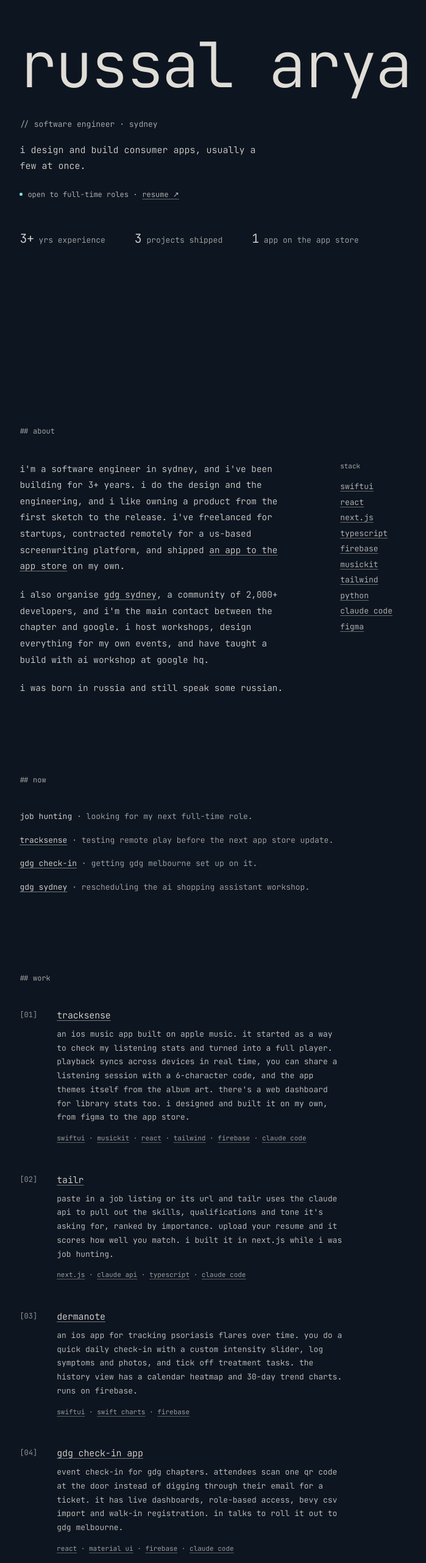
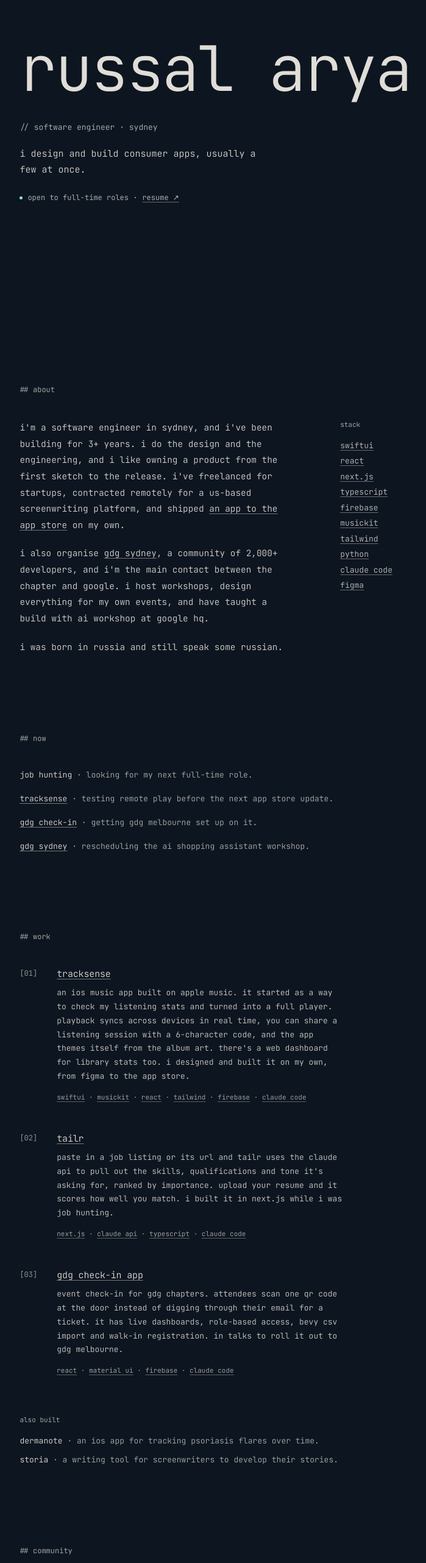
Before and after one commit to rarya618/portfolio, a React (Vite) app: page / in a window 1280 px wide. Shown: the part 234-2797 px from the top of the page at 61% size, without its empty margins (70-769 px from the left). Built offline with nearby package versions, Linux system fonts and the light colour scheme.

Commit message:
Center hero in the visible viewport

```diff
--- a/src/components/Hero.tsx
+++ b/src/components/Hero.tsx
@@ -5,7 +5,8 @@ export default function Hero() {
     <section
       style={{
         padding: '0 8vw',
-        minHeight: '100vh',
+        // Fill the screen below the sticky nav so the content centres in what's visible
+        minHeight: 'calc(100svh - var(--nav-h))',
         display: 'flex',
         flexDirection: 'column',
         justifyContent: 'center',
@@ -31,24 +32,11 @@ export default function Hero() {
         i design and build consumer apps, usually a few at once.
       </p>
 
-      <div style={{ display: 'flex', alignItems: 'center', gap: '0.5rem', marginBottom: '3rem', fontSize: '0.75rem' }}>
+      <div style={{ display: 'flex', alignItems: 'center', gap: '0.5rem', fontSize: '0.75rem' }}>
         <span style={{ width: '5px', height: '5px', borderRadius: '50%', background: 'var(--light)', flexShrink: 0 }} />
         <span style={{ opacity: 0.85 }}>open to full-time roles ·</span>
         <a href={CONTACT.resume} target="_blank" rel="noreferrer" className="prose-link" style={{ opacity: 0.85 }}>resume ↗</a>
       </div>
-
-      <div className="hero-stats" style={{ display: 'flex', gap: '3rem' }}>
-        {[
-          { value: '3+', label: 'yrs experience' },
-          { value: '3', label: 'projects shipped' },
-          { value: '1', label: 'app on the app store' },
-        ].map((stat) => (
-          <div key={stat.label}>
-            <span style={{ fontSize: '1.25rem', letterSpacing: '-0.02em', opacity: 1 }}>{stat.value}</span>
-            <span style={{ fontSize: '0.8125rem', opacity: 0.75, marginLeft: '0.5rem' }}>{stat.label}</span>
-          </div>
-        ))}
-      </div>
     </section>
   );
 }
--- a/src/components/Nav.tsx
+++ b/src/components/Nav.tsx
@@ -36,7 +36,8 @@ export default function Nav() {
           display: 'flex',
           justifyContent: 'space-between',
           alignItems: 'center',
-          padding: '1.5rem 8vw',
+          height: 'var(--nav-h)',
+          padding: '0 8vw',
         }}
       >
         <Link to="/" style={{ fontSize: '0.8125rem', opacity: 1 }}>
--- a/src/components/Work.tsx
+++ b/src/components/Work.tsx
@@ -1,5 +1,9 @@
 import { Link } from 'react-router-dom';
 import { PROJECTS, TECH_URLS } from '../data';
+
+// Projects with a full case study lead; the rest go in a short list underneath
+const featured = PROJECTS.filter(p => p.process);
+const other = PROJECTS.filter(p => !p.process);
 
 export default function Work() {
   return (
@@ -9,7 +13,7 @@ export default function Work() {
       </p>
 
       <div style={{ display: 'flex', flexDirection: 'column', gap: '3rem' }}>
-        {PROJECTS.map((project, i) => (
+        {featured.map((project, i) => (
           <div key={project.id} className="work-row" style={{ display: 'flex', gap: '2rem' }}>
             <span style={{ fontSize: '0.75rem', opacity: 0.7, paddingTop: '0.125rem', flexShrink: 0 }}>
               [{String(i + 1).padStart(2, '0')}]
@@ -51,6 +55,20 @@ export default function Work() {
           </div>
         ))}
       </div>
+
+      {other.length > 0 && (
+        <div style={{ marginTop: '4rem' }}>
+          <p style={{ fontSize: '0.6875rem', opacity: 0.8, marginBottom: '1rem' }}>also built</p>
+          <div style={{ display: 'flex', flexDirection: 'column', gap: '0.5rem' }}>
+            {other.map((project) => (
+              <p key={project.id} style={{ fontSize: '0.8125rem', lineHeight: 1.75 }}>
+                {project.name.toLowerCase()}
+                <span style={{ opacity: 0.75 }}> · {project.tagline}</span>
+              </p>
+            ))}
+          </div>
+        </div>
+      )}
     </section>
   );
 }
--- a/src/data.ts
+++ b/src/data.ts
@@ -91,6 +91,7 @@ export const PROJECTS: Project[] = [
     id: 3,
     slug: 'dermanote',
     name: 'DermaNote',
+    tagline: 'an ios app for tracking psoriasis flares over time.',
     description:
       'An iOS app for tracking psoriasis flares over time. You do a quick daily check-in with a custom intensity slider, log symptoms and photos, and tick off treatment tasks. The history view has a calendar heatmap and 30-day trend charts. Runs on Firebase.',
     mode: 'Design + Engineering',
@@ -144,6 +145,7 @@ export const PROJECTS: Project[] = [
     id: 5,
     slug: 'storia',
     name: 'Storia',
+    tagline: 'a writing tool for screenwriters to develop their stories.',
     description:
       'A tool for screenwriters to develop their stories. It has a block-based editor, folders and projects to keep things organised, and Firebase auth. I designed it for both web and mobile.',
     mode: 'Design + Engineering',
--- a/src/index.css
+++ b/src/index.css
@@ -2,7 +2,7 @@
 
 html {
   scroll-behavior: smooth;
-  scroll-padding-top: 4.25rem;
+  scroll-padding-top: var(--nav-h);
 }
 
 .page {
@@ -24,6 +24,7 @@ html {
   --fg: #E0DDD7;
   --mid: #FFE394;
   --light: #8BDFDD;
+  --nav-h: 4.25rem;
 }
 
 *, *::before, *::after {
@@ -97,11 +98,6 @@ a {
     display: flex;
   }
 
-  .hero-stats {
-    flex-wrap: wrap;
-    gap: 1.5rem;
-  }
-
   .about-layout {
     flex-direction: column;
     gap: 2.5rem;
--- a/src/types/index.ts
+++ b/src/types/index.ts
@@ -32,6 +32,8 @@ export interface Project {
   slug: string;
   name: string;
   description: string;
+  /** One line for the "also built" list, used when the project has no case study */
+  tagline?: string;
   mode: 'Engineering' | 'Design' | 'Design + Engineering';
   tags: string[];
   url?: string;
```
